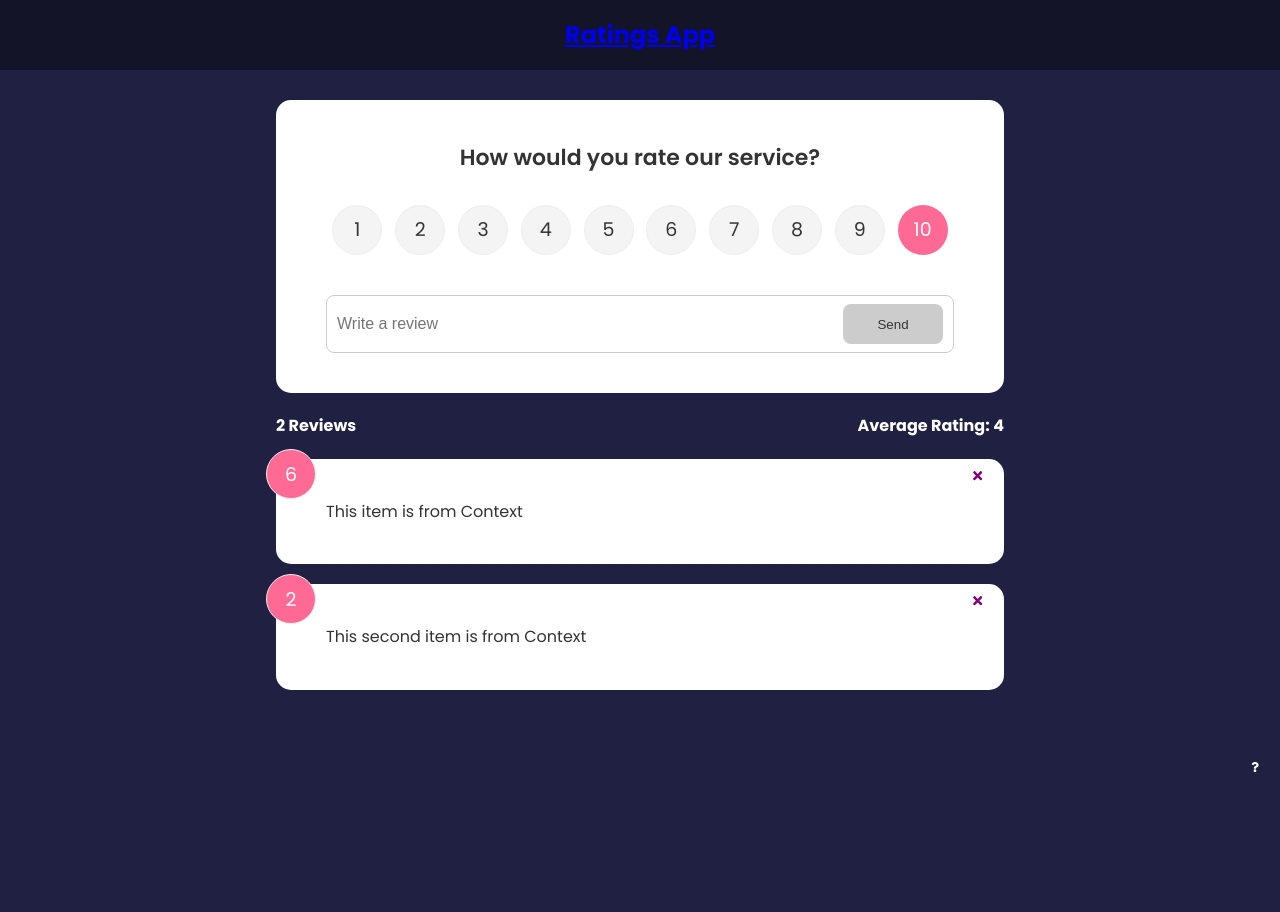
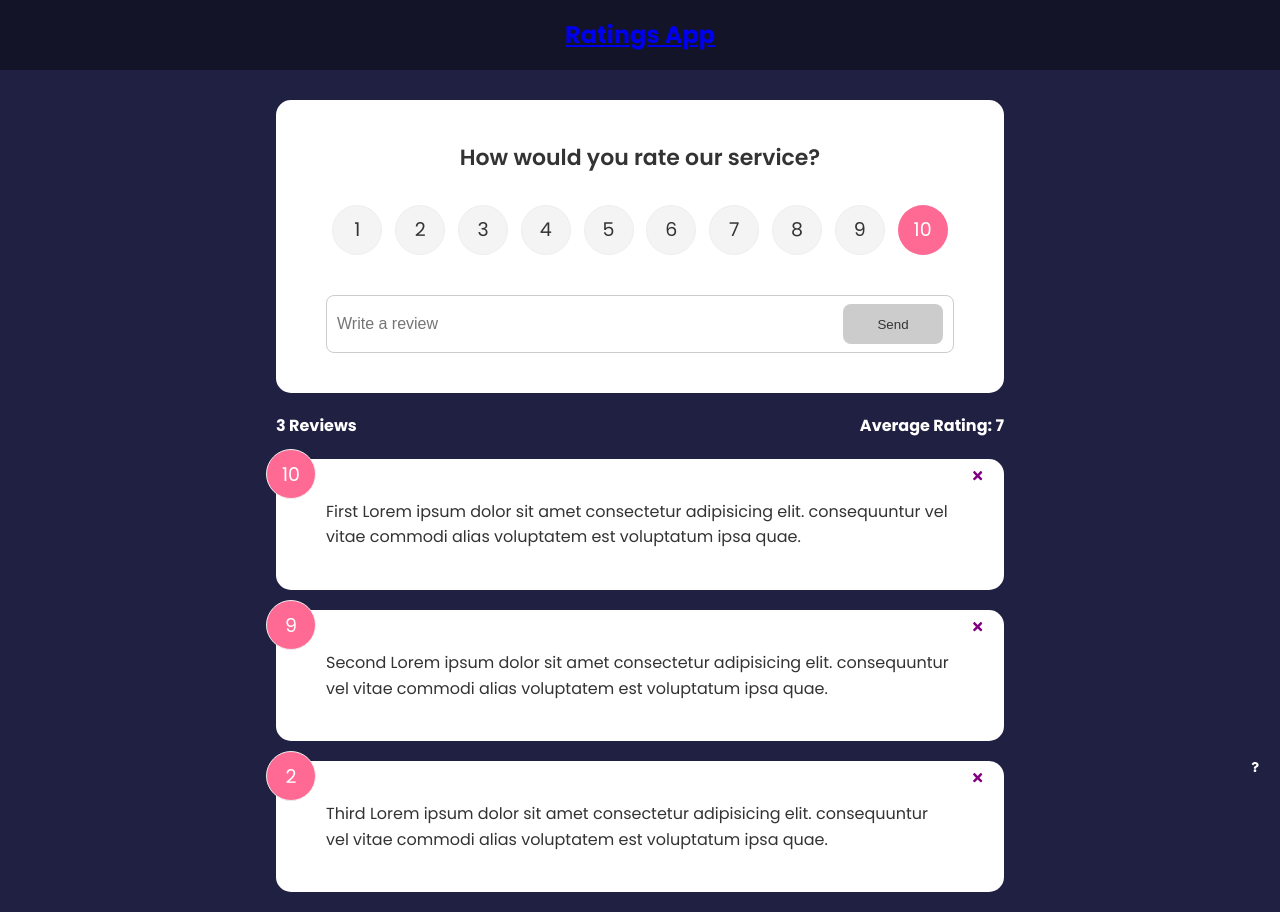
Before and after one commit to MarkCondello/RatingsApp, a React (Create React App) app: page / in a window 1280 px wide. Before the commit the page ends 800 px from the top, so only its background shows below. Built offline with nearby package versions, Linux system fonts and the light colour scheme.

Commit message:
moved delete and create to Context

```diff
--- a/src/App.js
+++ b/src/App.js
@@ -1,9 +1,6 @@
-import { v4 as uuidv4} from 'uuid'
-import { useState } from 'react'
 import { BrowserRouter as Router, Route, Routes } from 'react-router-dom'
 
 import About from './pages/About'
-import FeedbackData from './data/Feedbackdata'
 import Header from './components/Header'
 import FeedbackList from './components/FeedbackList'
 import FeedbackStats from './components/FeedbackStats'
@@ -14,16 +11,6 @@ import Post from './components/Post'
 import { FeedbackProvider } from './context/FeedbackContext'
 
 function App() {
-  const [feedback, setFeedback] = useState(FeedbackData)
-  const deleteFeedback = ((id) => {
-    if(window.confirm('Are you sure you want to delete this item?')) {
-      setFeedback(feedback.filter(item => item.id !== id))
-    }
-  })
-  const addFeedback = (newFeedback => {
-    newFeedback.id = uuidv4()
-    setFeedback([newFeedback, ...feedback] )
-  })
   return (
     <FeedbackProvider>
       <Router>
@@ -32,9 +19,9 @@ function App() {
           <Routes>
             <Route exact path='/' element={
               <>
-                <FeedbackForm handleAdd={addFeedback} />
+                <FeedbackForm />
                 <FeedbackStats />
-                <FeedbackList handleDelete={deleteFeedback} />
+                <FeedbackList />
               </>
             }>
             </Route>
--- a/src/components/FeedbackForm.jsx
+++ b/src/components/FeedbackForm.jsx
@@ -1,12 +1,16 @@
-import { useState } from 'react'
+import { useState, useContext } from 'react'
 import Card from './shared/Card'
 import Button from './shared/Button'
 import RatingSelect from './RatingSelect'
-function FeedbackForm({handleAdd}) {
+import FeedbackContext from '../context/FeedbackContext'
+
+function FeedbackForm() {
   const [text, setText] = useState('')
   const [rating, setRating] = useState(10)
   const [message, setMessage] = useState(null)
   const [btnDisabled, setBtnDisabled] = useState(true)
+
+  const { addFeedback } = useContext(FeedbackContext)
 
   const handleTextChange = (ev) => {
     setText(ev.target.value)
@@ -31,7 +35,7 @@ function FeedbackForm({handleAdd}) {
         rating,
       }
       // console.log({newFeedback})
-      handleAdd(newFeedback)
+      addFeedback(newFeedback)
       setText('')
       setRating(10)
     }
--- a/src/components/FeedbackItem.jsx
+++ b/src/components/FeedbackItem.jsx
@@ -1,11 +1,14 @@
 import PropTypes from 'prop-types'
 import Card from './shared/Card'
 import { FaTimes } from 'react-icons/fa'
-function FeedbackItem({item, handleDelete}) {
+import { useContext } from 'react'
+import FeedbackContext from '../context/FeedbackContext'
+function FeedbackItem({item}) {
+  const { deleteFeedback } = useContext(FeedbackContext)
   return (
     <Card>
       <div className="num-display">{item.rating}</div>
-      <button className="close" onClick={() => handleDelete(item.id)}>
+      <button className="close" onClick={() => deleteFeedback(item.id)}>
         <FaTimes color='purple'></FaTimes>
       </button>
       <div className="text-display">{item.text}</div>
--- a/src/components/FeedbackList.jsx
+++ b/src/components/FeedbackList.jsx
@@ -3,7 +3,7 @@ import {motion, AnimatePresence} from 'framer-motion'
 import { useContext } from 'react'
 import FeedbackContext from '../context/FeedbackContext'
 
-function FeedbackList({handleDelete}) {
+function FeedbackList() {
   const {feedback} = useContext(FeedbackContext)
 
   if(!feedback || feedback.length === 0) {
@@ -14,7 +14,7 @@ function FeedbackList({handleDelete}) {
         <AnimatePresence>
         {feedback.map((item)=> (
           <motion.div key={item.id} initial={{opacity: 0}} animate={{opacity: 1}} exit={{opacity: 0 }}>
-            <FeedbackItem key={item.id} item={item} handleDelete={handleDelete}/>
+            <FeedbackItem key={item.id} item={item} />
           </motion.div>
           ))
         }
--- a/src/context/FeedbackContext.js
+++ b/src/context/FeedbackContext.js
@@ -1,21 +1,27 @@
+import { v4 as uuidv4} from 'uuid'
 import { createContext, useState } from 'react'
+import FeedbackData from '../data/Feedbackdata'
 
 const FeedbackContext = createContext()
 
 export const FeedbackProvider = ({children}) => {
-  const [feedback, setFeedback] = useState([
-    {
-      id: 1,
-      text: 'This item is from Context',
-      rating: 6,
-    },
-    {
-      id: 2,
-      text: 'This second item is from Context',
-      rating: 2,
+  const [feedback, setFeedback] = useState(FeedbackData)
+  const deleteFeedback = ((id) => {
+    if(window.confirm('Are you sure you want to delete this item?')) {
+      setFeedback(feedback.filter(item => item.id !== id))
     }
-  ])
-  return <FeedbackContext.Provider value={{feedback}}>
+  })
+
+  const addFeedback = (newFeedback => {
+    newFeedback.id = uuidv4()
+    setFeedback([newFeedback, ...feedback] )
+  })
+  return <FeedbackContext.Provider
+    value={{
+      feedback,
+      deleteFeedback,
+      addFeedback,
+    }}>
     {children}
   </FeedbackContext.Provider>
 }
--- a/src/data/Feedbackdata.js
+++ b/src/data/Feedbackdata.js
@@ -2,17 +2,17 @@ const FeedbackData = [
   {
     id: 1,
     rating: 10,
-    text: 'Lorem ipsum dolor sit amet consectetur adipisicing elit. consequuntur vel vitae commodi alias voluptatem est voluptatum ipsa quae.',
+    text: 'First Lorem ipsum dolor sit amet consectetur adipisicing elit. consequuntur vel vitae commodi alias voluptatem est voluptatum ipsa quae.',
   },
   {
     id: 2,
     rating: 9,
-    text: 'Lorem ipsum dolor sit amet consectetur adipisicing elit. consequuntur vel vitae commodi alias voluptatem est voluptatum ipsa quae.',
+    text: 'Second Lorem ipsum dolor sit amet consectetur adipisicing elit. consequuntur vel vitae commodi alias voluptatem est voluptatum ipsa quae.',
   },
   {
     id: 3,
-    rating: 8,
-    text: 'Lorem ipsum dolor sit amet consectetur adipisicing elit. consequuntur vel vitae commodi alias voluptatem est voluptatum ipsa quae.',
+    rating: 2,
+    text: 'Third Lorem ipsum dolor sit amet consectetur adipisicing elit. consequuntur vel vitae commodi alias voluptatem est voluptatum ipsa quae.',
   },
 ]
 
```
